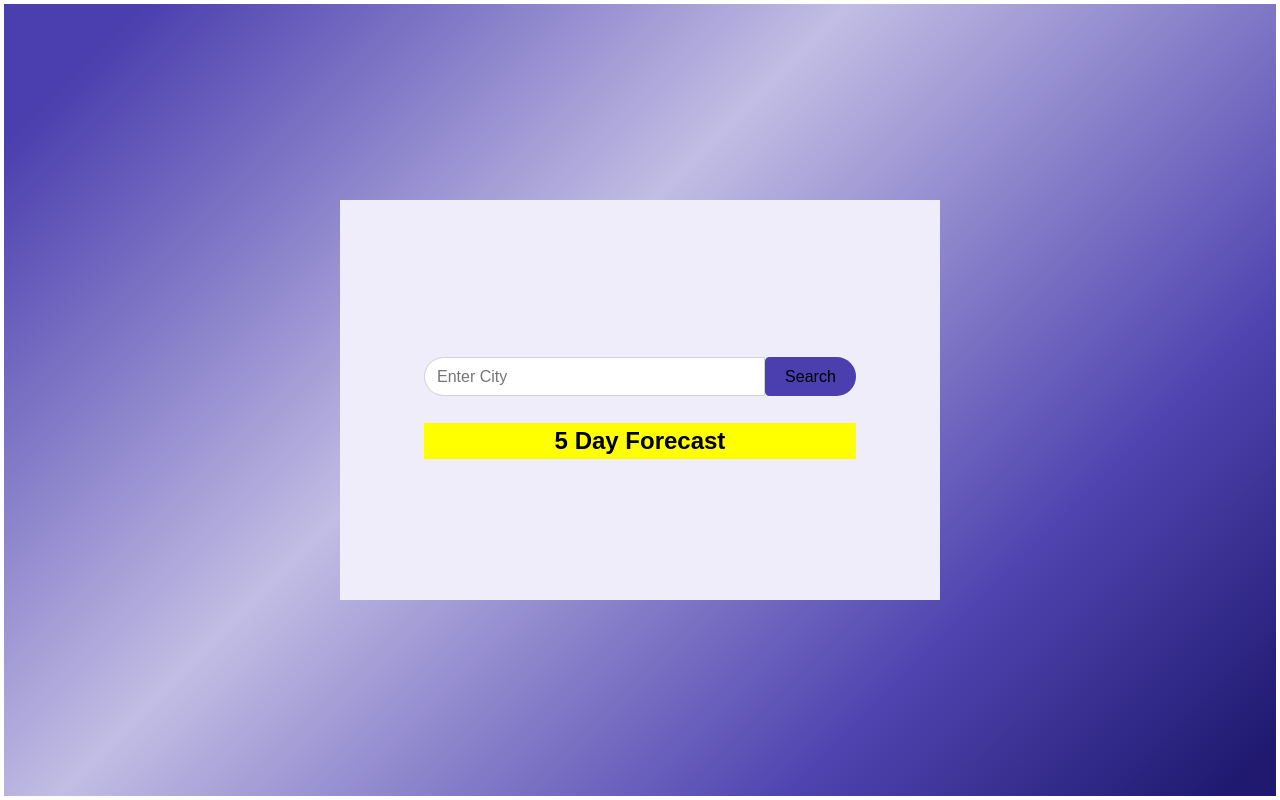
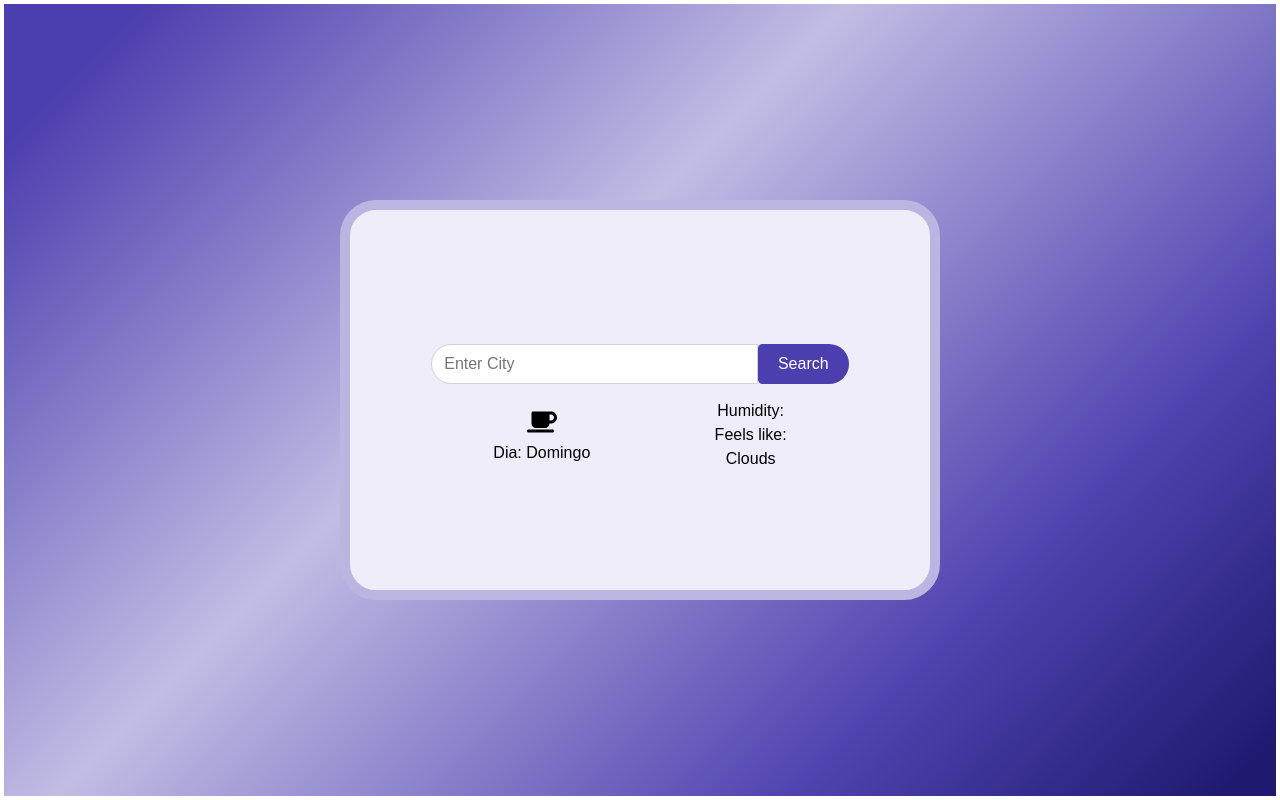
Before and after one commit to jaelsvd/weather, a React (Vite) app in the folder weather-app/: page / in a window 1280 px wide. Built offline with nearby package versions, Linux system fonts and the light colour scheme; no server answers.

Commit message:
feat(weather): Current style
Update style of current weather details.

```diff
--- a/weather-app/package.json
+++ b/weather-app/package.json
@@ -10,6 +10,10 @@
     "preview": "vite preview"
   },
   "dependencies": {
+    "@fortawesome/fontawesome-svg-core": "^6.7.2",
+    "@fortawesome/free-solid-svg-icons": "^6.7.2",
+    "@fortawesome/react-fontawesome": "^0.2.2",
+    "axios": "^1.7.9",
     "react": "^18.3.1",
     "react-dom": "^18.3.1"
   },
--- a/weather-app/src/components/Search/search.scss
+++ b/weather-app/src/components/Search/search.scss
@@ -33,6 +33,7 @@
       align-items: center;
       border-top-right-radius: 35px;
       border-bottom-right-radius: 35px;
+      color: white;
     }
 
   &_wrapper{
--- a/weather-app/src/pages/Weather.tsx
+++ b/weather-app/src/pages/Weather.tsx
@@ -1,74 +1,81 @@
-import {useState} from "react";
-import './weather.scss';
+import { useState } from "react";
+import "./weather.scss";
 import Search from "../components/Search/Search";
 import axios, { AxiosResponse } from "axios";
-import {WeatherResponse} from "../models/WeatherResponse.ts";
+import { WeatherResponse } from "../models/WeatherResponse.ts";
+import { FontAwesomeIcon } from '@fortawesome/react-fontawesome'
+import { faCoffee } from '@fortawesome/free-solid-svg-icons'
+
 
 function Weather() {
   const [city, setCity] = useState("");
   const [weatherData, setWeatherData] = useState<WeatherResponse>();
   const [error, setError] = useState("");
 
-    const API_KEY = import.meta.env.VITE_APP_API_URL
+  const API_KEY = import.meta.env.VITE_APP_API_URL;
 
   const handleSearch = () => {
     setError(""); // Reset errors on new search
 
     if (!city) {
-            setError('Please enter a city name');
+      setError("Please enter a city name");
       return;
     }
 
-        axios.get<any, AxiosResponse<WeatherResponse>>(`https://api.openweathermap.org/data/2.5/weather`, {
+    axios
+      .get<any, AxiosResponse<WeatherResponse>>(
+        `https://api.openweathermap.org/data/2.5/weather`,
+        {
           params: {
             q: city,
             appid: API_KEY,
-                    units: 'metric', // Get temperature in Celsius
+            units: "metric", // Get temperature in Celsius
           },
-            })
-            .then((response:AxiosResponse<WeatherResponse>) => {
+        }
+      )
+      .then((response: AxiosResponse<WeatherResponse>) => {
         setWeatherData(response.data);
       })
-            .catch((err:any) => {
+      .catch((err: any) => {
         console.log(err);
-                setError('City not found');
+        setError("City not found");
         setWeatherData(undefined);
       });
   };
 
-    return (<>
+  return (
+    <>
       <div className="weather_card">
         <div className={"weather_wrapper"}>
           <div className="search_wrapper">
-                  <Search  value={city}
-                           onChange={(e:any) => setCity(e.target.value)} onClick={handleSearch} />
+            <Search
+              value={city}
+              onChange={(e: any) => setCity(e.target.value)}
+              onClick={handleSearch}
+            />
           </div>
           <div className="weather_content">
             <div className="weather_details">
-                      <div className="weather_details--current">
-                          <h2>{city}</h2>
-                          <p>{weatherData?.main.humidity}</p>
-                          <p>{weatherData?.main.feels_like}</p>
+              <div className="weather_location">
+                <div>
+                  <h2>{city} <FontAwesomeIcon icon={faCoffee} /></h2>
+                </div>
+                <div>
                   <p>{weatherData?.main.temp}</p>
-                          <p>{weatherData?.clouds.all}</p>
-                          <label>{error}</label>
                 </div>
+                <div>Dia: Domingo </div>
               </div>
-                  <div className="weather_details weather_details--daily">
-                      <h2>5 Day Forecast</h2>
-                      <div className="weather_details--daily__item">
-                          <h2>{city}</h2>
-                          <p>{weatherData?.main.humidity}</p>
-                          <p>{weatherData?.main.feels_like}</p>
-                          <p>{weatherData?.main.temp}</p>
-                          <p>{weatherData?.clouds.all}</p>
-                          <label>{error}</label>
+              <div className="weather_details--current_details">
+                <p>Humidity:{weatherData?.main.humidity}</p>
+                <p>Feels like:{weatherData?.main.feels_like}</p>
+                <p>Clouds{weatherData?.clouds.all}</p>
               </div>
             </div>
           </div>
         </div>
       </div>
-    </>);
+    </>
+  );
 }
 
 export default Weather;
--- a/weather-app/src/pages/weather.scss
+++ b/weather-app/src/pages/weather.scss
@@ -1,6 +1,5 @@
-.weather{
-
-    &_wrapper{
+.weather {
+  &_wrapper {
     display: flex;
     flex-direction: column;
     justify-content: center;
@@ -8,17 +7,19 @@
     width: 90%;
   }
 
-    &_card{
+  &_card {
     display: flex;
-        background: #EFEDFA;
+    background: #efedfa;
     height: 400px;
     min-width: 600px;
     flex-direction: column;
     justify-content: center;
     align-items: center;
+    border: 10px solid #bbb5e1;
+    border-radius: 36px;
   }
 
-    &_content{
+  &_content {
     // background: #EFEDFA;
     height: 100%;
     width: 100%;
@@ -30,9 +31,14 @@
     align-items: center;
   }
 
-    &_details{
-        color:black;
-        background: yellow;
+  &_details {
+    color: black;
     width: 80%;
+    display: flex;
+    align-items: center;
+    justify-content: space-around;
+  }
+
+  &_location {
   }
 }
```
Also changed, not shown: 1 other file (tests, documents, lock files or other folders). Lines whose indentation alone changed are shown as unchanged.
